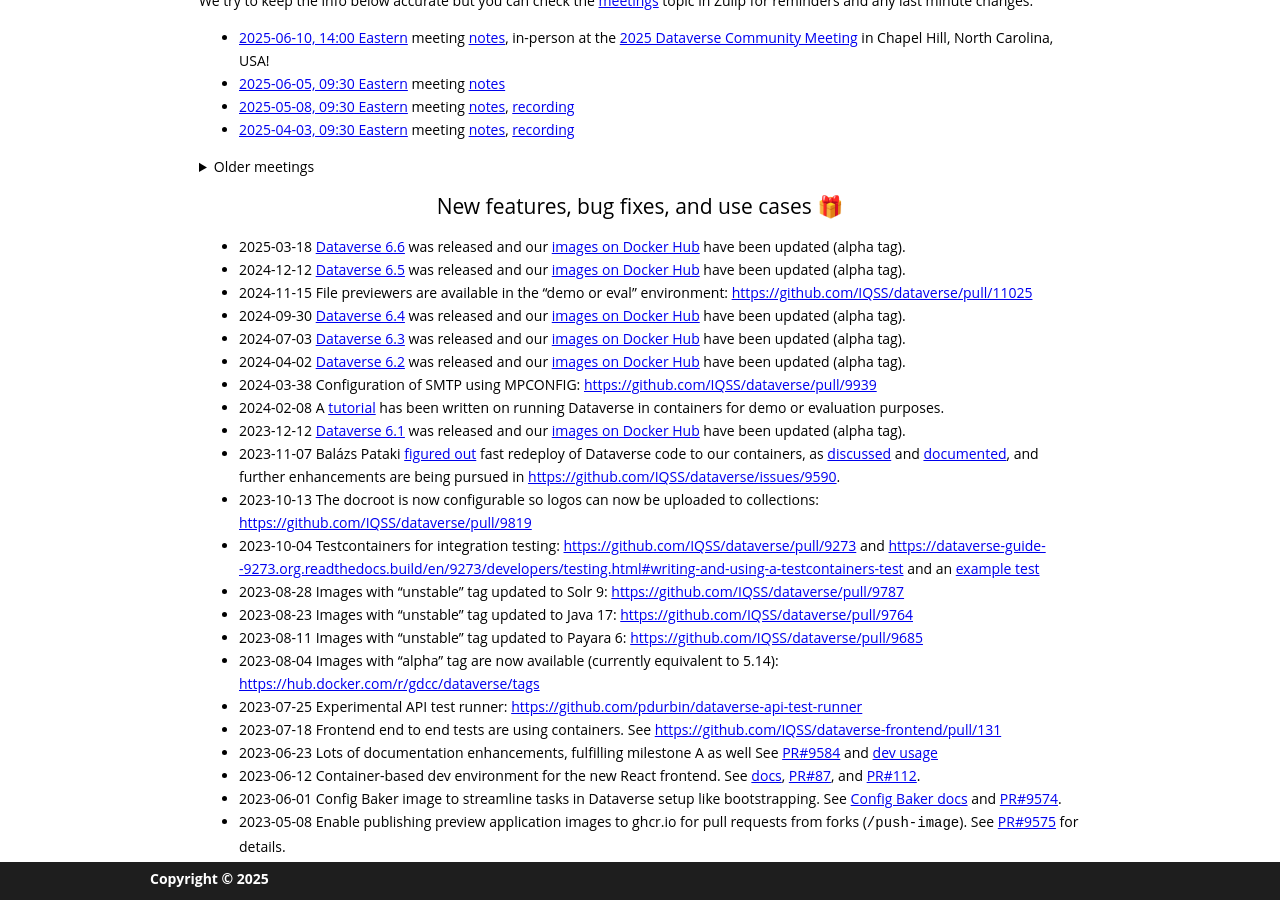
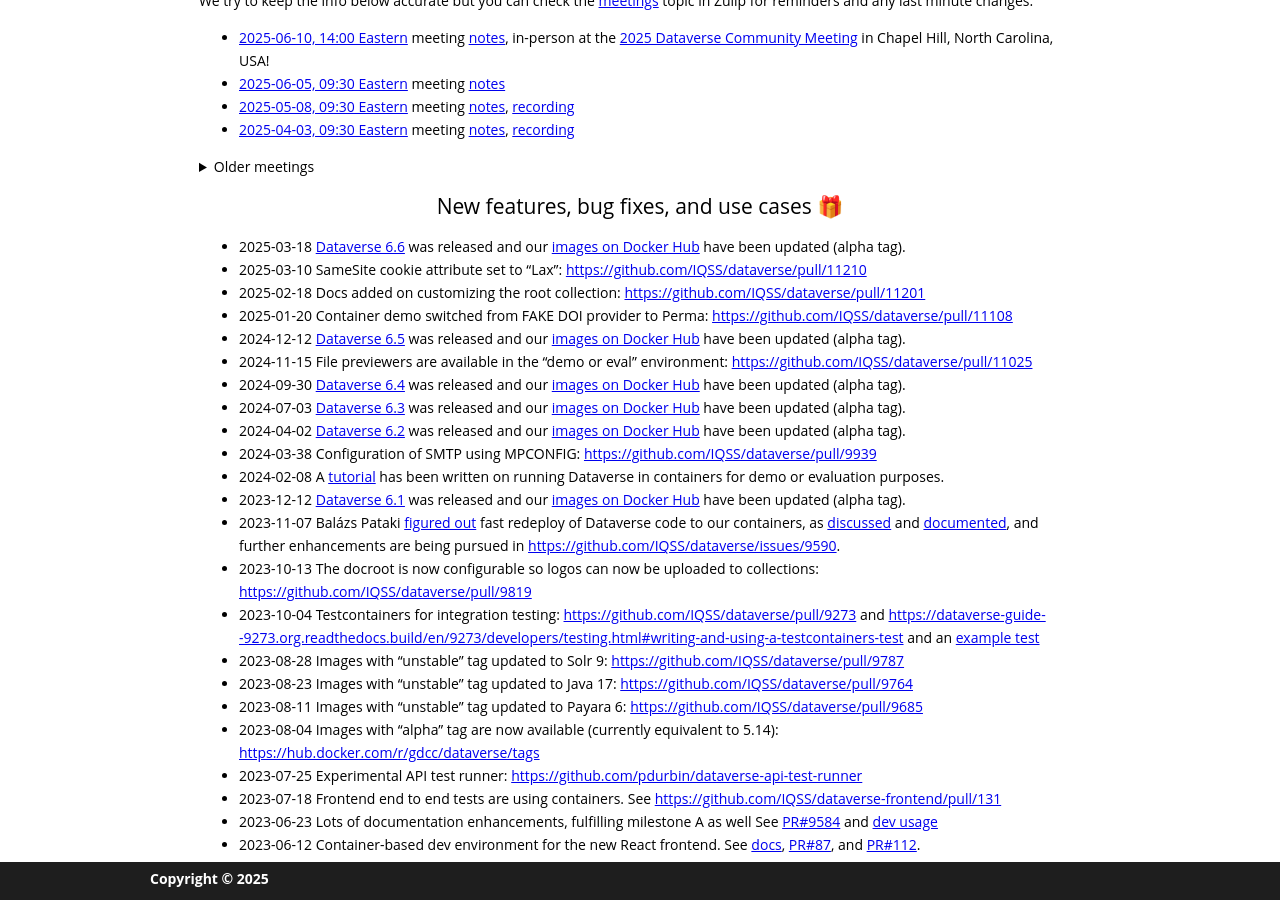
Before and after one commit to gdcc/ct.gdcc.io, a Jekyll site: the page built from index.md, in a window 1280 px wide and 900 px high, scrolled down 790 px. Built offline with Jekyll 4.4.1, drawn with Linux system fonts in a browser that asks for light colours; our own code applies the rules of GitHub Pages for plain Markdown files.

Commit message:
add 6.6 features

```diff
--- a/index.md
+++ b/index.md
@@ -125,6 +125,9 @@ We try to keep the info below accurate but you can check the [meetings](https://
 ## New features, bug fixes, and use cases 🎁
 
 - 2025-03-18 [Dataverse 6.6](https://github.com/IQSS/dataverse/releases/tag/v6.6) was released and our [images on Docker Hub](https://hub.docker.com/u/gdcc) have been updated (alpha tag).
+- 2025-03-10 SameSite cookie attribute set to "Lax": <https://github.com/IQSS/dataverse/pull/11210>
+- 2025-02-18 Docs added on customizing the root collection: <https://github.com/IQSS/dataverse/pull/11201>
+- 2025-01-20 Container demo switched from FAKE DOI provider to Perma: <https://github.com/IQSS/dataverse/pull/11108>
 - 2024-12-12 [Dataverse 6.5](https://github.com/IQSS/dataverse/releases/tag/v6.5) was released and our [images on Docker Hub](https://hub.docker.com/u/gdcc) have been updated (alpha tag).
 - 2024-11-15 File previewers are available in the "demo or eval" environment: <https://github.com/IQSS/dataverse/pull/11025>
 - 2024-09-30 [Dataverse 6.4](https://github.com/IQSS/dataverse/releases/tag/v6.4) was released and our [images on Docker Hub](https://hub.docker.com/u/gdcc) have been updated (alpha tag).
```
